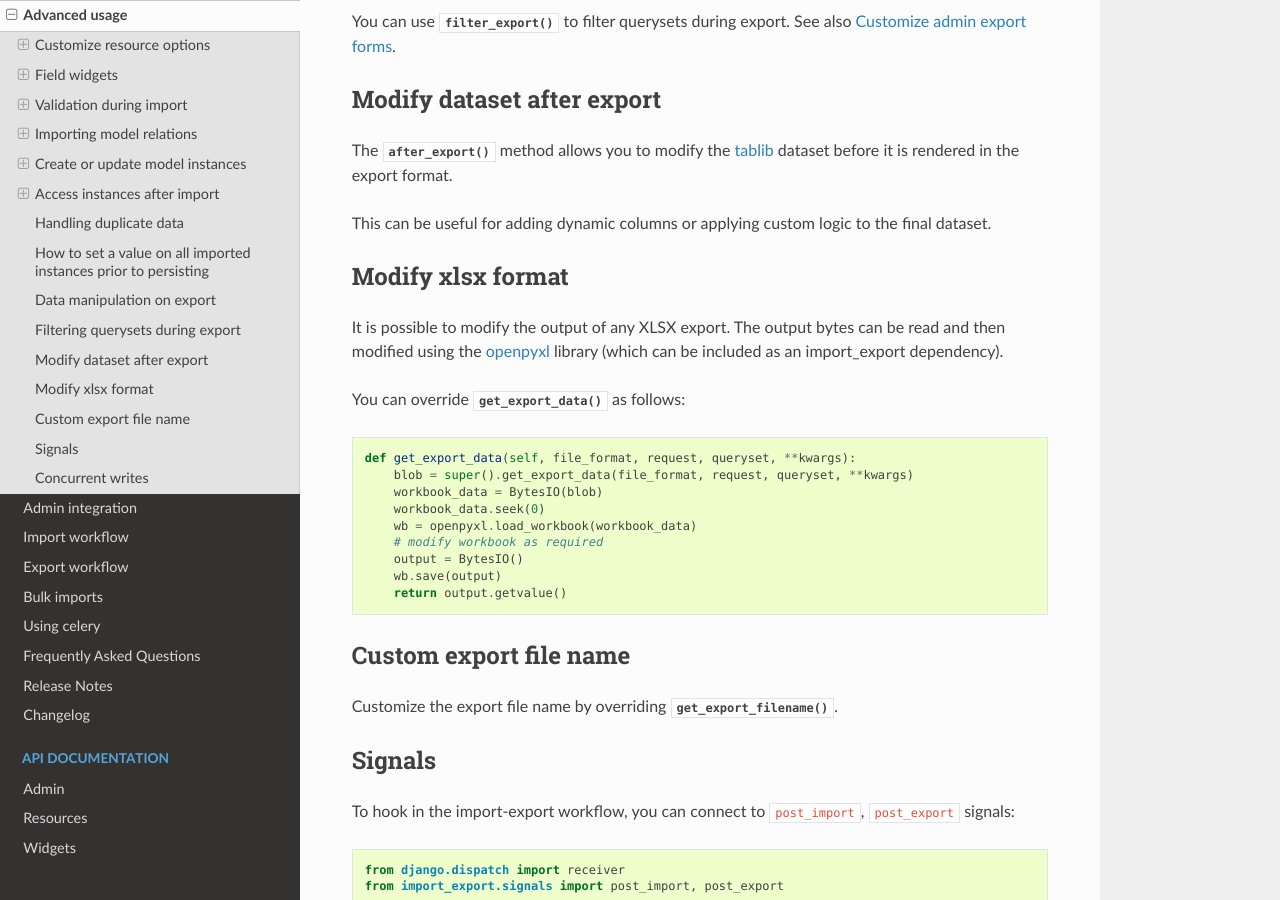
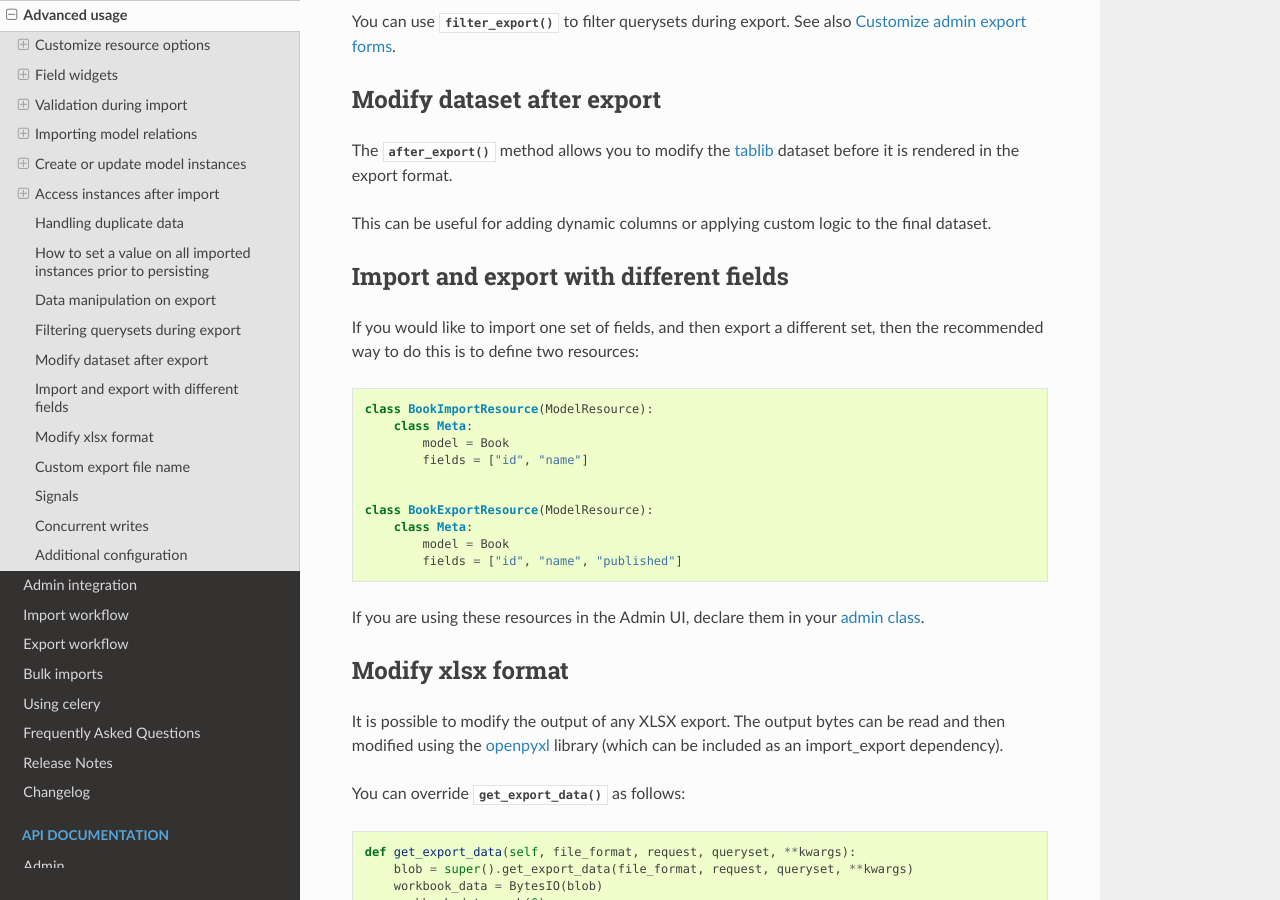
Before and after one commit to django-import-export/django-import-export, a Sphinx documentation site: the page built from docs/advanced_usage.rst, in a window 1280 px wide and 900 px high, scrolled down 17541 px. Built offline with Sphinx 7.4.7 and the Read the Docs theme 3.1.0, drawn with Linux system fonts in a browser that asks for light colours; pages that are not in the unit, such as notebooks, are missing from menus; the version number could not be read and is left out; some of the changed text lies outside the part shown.

Commit message:
added docs about exporting with different resources

```diff
--- a/docs/advanced_usage.rst
+++ b/docs/advanced_usage.rst
@@ -827,6 +827,26 @@ The :meth:`~import_export.resources.Resource.after_export` method allows you to
 
 This can be useful for adding dynamic columns or applying custom logic to the final dataset.
 
+Import and export with different fields
+=======================================
+
+If you would like to import one set of fields, and then export a different set, then the recommended way to do this
+is to define two resources::
+
+    class BookImportResource(ModelResource):
+        class Meta:
+            model = Book
+            fields = ["id", "name"]
+
+
+    class BookExportResource(ModelResource):
+        class Meta:
+            model = Book
+            fields = ["id", "name", "published"]
+
+If you are using these resources in the Admin UI, declare them in your
+:ref:`admin class<import_export_skip_admin_confirm>`.
+
 Modify xlsx format
 ==================
 
@@ -909,4 +929,7 @@ This issue may be more prevalent if using :doc:`bulk imports<bulk_import>`.  Thi
 memory for longer before being written in bulk, therefore there is potentially more risk of another process modifying
 an instance before it has been persisted.
 
-.. _import-process:
+Additional configuration
+========================
+
+Please refer to the :doc:`API documentation<api_resources>` for additional configuration options.
```
Also changed, not shown: 1 other file.
